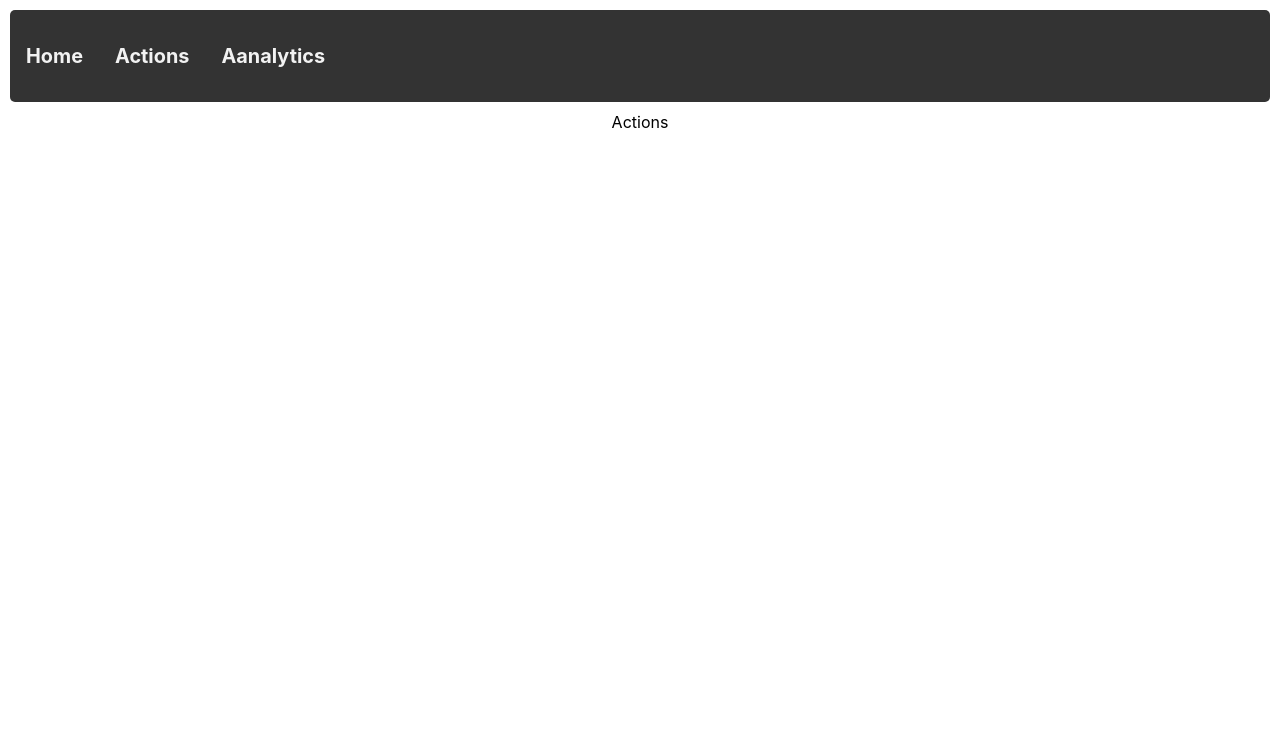
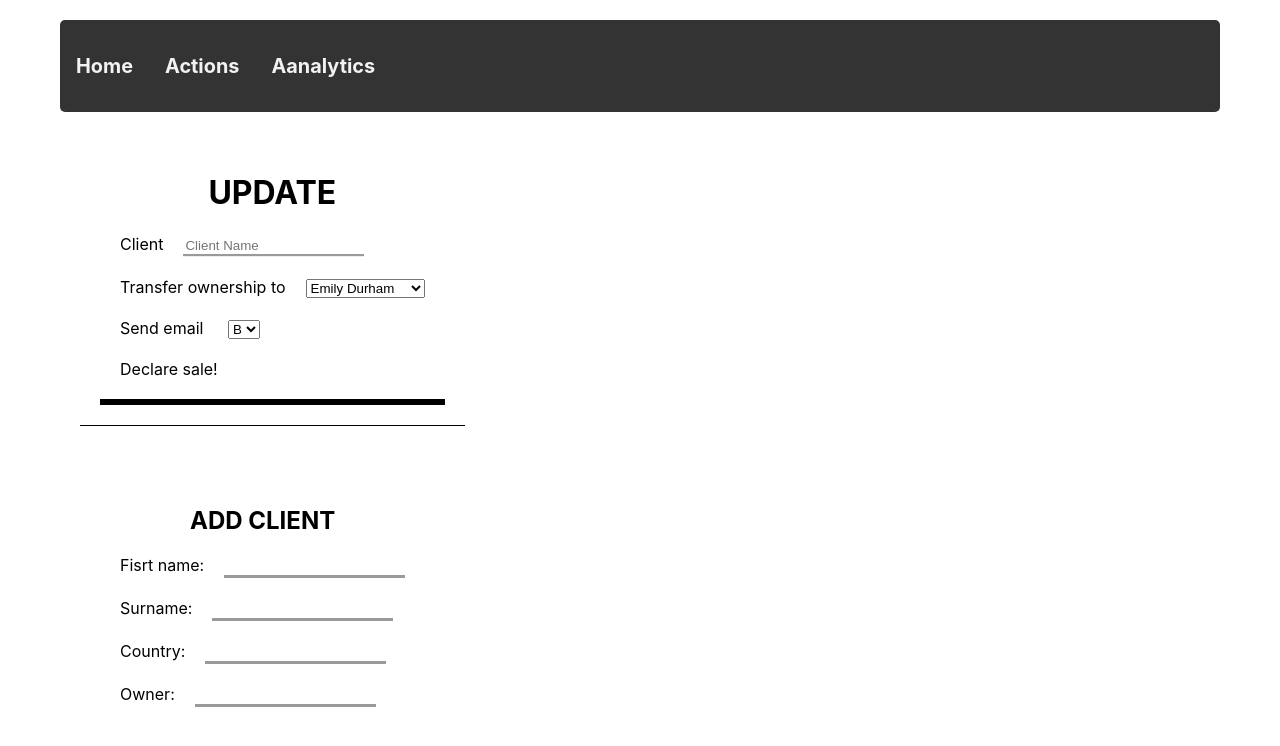
Before and after one commit to BasemBw/CRM_Project, a React (Create React App) app: page /Actions in a window 1280 px wide. Shown: the top 746 px of the page. Built offline with nearby package versions, Linux system fonts and the light colour scheme.

Commit message:
added update and add components

```diff
--- a/src/App.css
+++ b/src/App.css
@@ -4,7 +4,6 @@
 .topnav {
   background-color: #333;
   overflow: hidden;
-  margin: 10px;
   border-radius: 5px;
 }
 .topnav a {
@@ -25,3 +24,51 @@
   background-color: #04AA6D;
   color: white;
 }
+.ActionsDiv{
+  display: grid;
+}
+.UpdateDiv{
+  justify-self: left;
+  display: inline;
+  border-bottom: 1px solid black;
+}
+.ClientNameInput{
+  border: hidden;
+  border-bottom-style: groove;
+}
+.Texts{
+  margin-right: 20px;
+}
+div{
+  margin: 20px;
+}
+.AddDiv{
+  justify-self: left;
+  display: grid;
+}
+.updateMainDiv{
+  justify-self: left;
+}
+
+
+.updateMainDiv div {
+  text-align: left;
+}
+
+.AddClient div{
+  text-align: left;
+}
+
+.AddClient span{
+  margin-right: 20px;
+  width: 50px;
+}
+
+.AddInput{
+  border: hidden;
+  border-bottom-style:outset;
+}
+
+.Buttons{
+  border: solid;
+}
--- a/src/App.js
+++ b/src/App.js
@@ -4,8 +4,10 @@ import Navbar from './Components/Navbar';
 import  Container  from './Components/Container';
 import Actions from './Components/Actions'
 import Aanalytics from './Components/Aanalytics'
+import { observer, inject } from 'mobx-react'
 
-function App() {
+
+const App = inject("clients")(observer((props) => {
   return (
     <Router>
       <div className="App">
@@ -19,6 +21,6 @@ function App() {
       </div>
     </Router>
   );
-}
+}))
 
 export default App;
--- a/src/Components/Actions.js
+++ b/src/Components/Actions.js
@@ -1,9 +1,19 @@
 import React from 'react'
+import { observer, inject } from 'mobx-react'
+import Update from './Update';
+import AddClient from './AddClient';
 
-function Actions() {
+const Actions = inject("clients")(observer((props) => {
   return (
-    <div>Actions</div>
-  )
-}
+    <div className='ActionsDiv'>
+       <div className='UpdateDiv'>
+               <Update />
+       </div>
+       <div className='AddDiv'>
+              <AddClient />
+       </div>
+    </div>
+  );
+}))
 
 export default Actions
--- /dev/null
+++ b/src/Components/AddClient.jsx
@@ -0,0 +1,24 @@
+import React from 'react'
+import { observer, inject } from 'mobx-react'
+
+const AddClient = inject("clients")(observer((props) => {
+  return (
+    <div className='AddClient'>
+        <h2>ADD CLIENT</h2>
+        <div>
+            <span>Fisrt name:</span><input className='AddInput'  />
+        </div>
+        <div>
+            <span>Surname:</span><input className='AddInput' />
+        </div>
+        <div>
+            <span>Country:</span><input className='AddInput'  />
+        </div>
+        <div>
+            <span>Owner:</span><input className='AddInput'  />
+        </div>
+    </div>
+  )
+}))
+
+export default AddClient
--- /dev/null
+++ b/src/Components/Update.jsx
@@ -0,0 +1,41 @@
+import { observer, inject } from 'mobx-react'
+import { Fragment } from 'react'
+
+const Update = inject("clients")(observer((props) => {
+
+  return (
+    <Fragment>
+<div className='updateMainDiv'>
+         <h1>UPDATE</h1>
+            <div>
+                <span className='Texts'>Client</span><input className='ClientNameInput' placeholder='Client Name' />
+            </div>
+             <div>
+                <span className='Texts'>Transfer ownership to</span>
+                <select>
+                  {props.clients.owners.map(owner => {
+                         return ( <option key={owner} value={owner} > {owner} </option> )
+                  })}
+                </select>
+             </div>
+             <div>
+                <span className='Texts'> Send email </span>
+                <select>
+                          <option key='B' value='B' > B </option>
+                          <option key='C' value='B' > C </option>
+                          <option key='D' value='B' > D </option>
+                          <option key='A' value='A' > A </option>
+                </select>
+             </div>
+             <div>
+                <span className='Texts' >Declare sale!</span>
+             </div>
+    </div>
+    <div className='Buttons'>
+
+    </div>
+    </Fragment>
+  )
+}))
+
+export default Update
--- a/src/Stores/Clients.js
+++ b/src/Stores/Clients.js
@@ -2,10 +2,16 @@ import clientsData from'./data.json'
 
 export class clients {
    constructor(){
-     this.clients = []
+     this.clients = [...clientsData]
+     this.owners = [...this.getOwners()]
    }
 
-   getClients (){
-       this.clients = [...clientsData]
+   getOwners(){
+       let owners = new Set()
+       this.clients.forEach(element => {
+           owners.add(element.owner)
+       });
+       return Array.from(owners)
    }
+
 }
--- a/src/index.js
+++ b/src/index.js
@@ -8,11 +8,14 @@ import reportWebVitals from './reportWebVitals';
 import {clients as Clients } from './Stores/Clients'
 
 const clients = new Clients()
-clients.getClients()
+
+const store = {
+  clients
+}
 
 const root = ReactDOM.createRoot(document.getElementById('root'));
 root.render(
-  <Provider>
+  <Provider  {...store}>
     <App />
   </Provider>,
 );
```
